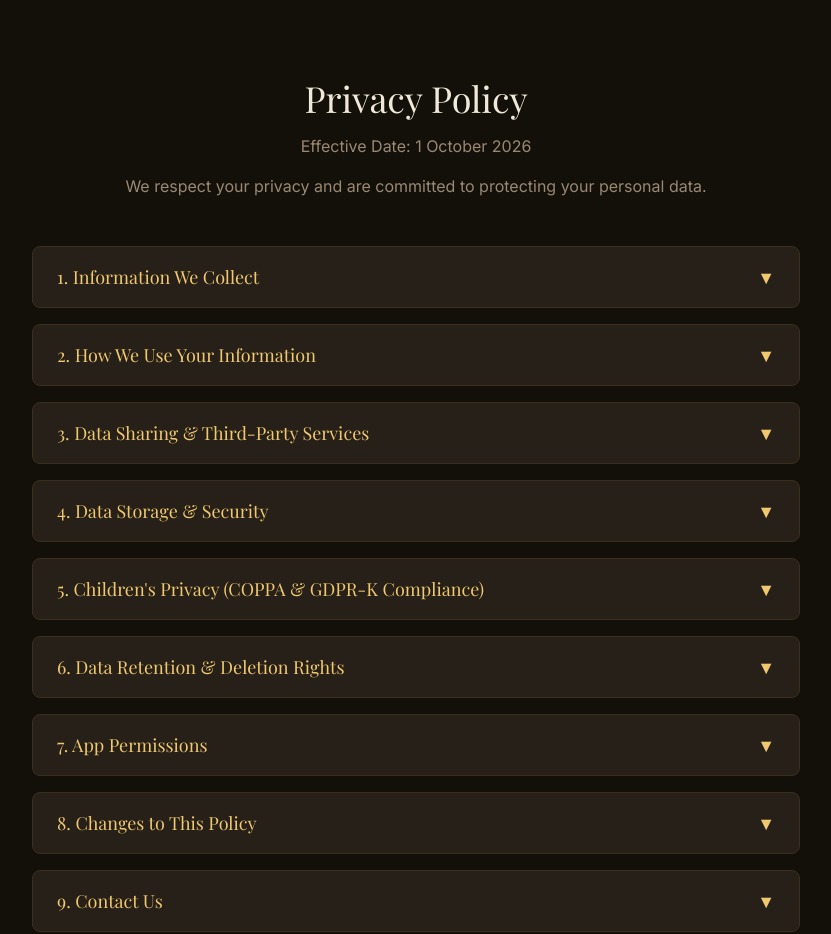
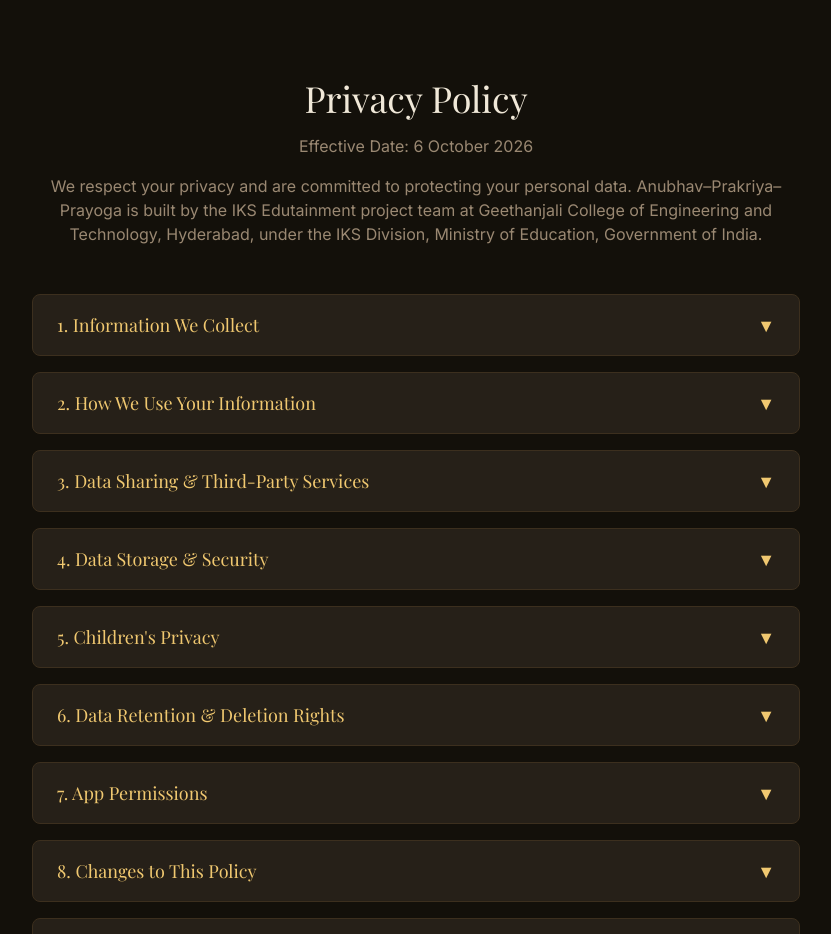
Before and after one commit to iksmaproject/iks-edutainment-website, a React (Vite) app: page / in a window 1280 px wide. Shown: the part 3640-4574 px from the top of the page, without its empty margins (224-1055 px from the left). Built offline with nearby package versions, Linux system fonts and the light colour scheme.

Commit message:
new updates to the privacy policy

```diff
--- a/src/components/PrivacyPolicy.jsx
+++ b/src/components/PrivacyPolicy.jsx
@@ -4,31 +4,31 @@
 const policies = [
     {
         title: "1. Information We Collect",
-        content: "To provide an immersive educational experience, we collect only essential data: Account Information (name, email address, hashed password, and Google profile ID if utilizing Single Sign-On) and Learning Data (module progress, quiz scores). We strictly DO NOT collect sensitive identifiers such as precise location, contact lists, photos, or microphone access."
+        content: "We collect only what the app needs to work. Account information: your name, your email address and, if you register with email, a password that we store only in hashed form. If you use Google Sign-In, we receive your name and email address from Google; we do not store your Google profile ID or profile photo. Learning data: the modules and sections you complete, practice and quiz scores, learning-report scores (for example reasoning or pattern-recognition levels) and your points, level and daily streak. One-time verification data: when you register with email, your email address and a one-time code are kept briefly to verify you and are deleted once verification is complete. Kept only on your device: your language choice, your learning-path choices (class, interests, learning style, daily goal), downloaded lesson lists and some activity progress in the astronomy lessons. Technical logs: like most online services, our hosting and database providers may record standard technical data such as IP address and request times for security and reliability. We do not collect precise location, contact lists, photos or files, or audio recordings. You can also try the app as a guest; guest mode does not create an account and sends no personal information to us."
     },
     {
         title: "2. How We Use Your Information",
-        content: "Your data is used exclusively to facilitate your learning journey. This includes account management, synchronizing progress across devices, generating personalized learning reports, and delivering critical security or administrative notices. We do not use your data for profiling or targeted advertising."
+        content: "Your data is used only to run your learning journey: creating and securing your account, verifying your email with a one-time code, keeping your progress, points and streak, generating learning reports, protecting sign-up from automated bots, and sending important security or administrative notices. We do not use your data for advertising or marketing, and we do not sell it."
     },
     {
         title: "3. Data Sharing & Third-Party Services",
-        content: "We absolutely do not sell or rent your personal information to third parties. We utilize trusted, compliant infrastructure providers: Google Sign-In (Authentication), Supabase (Encrypted Database & Auth), Brevo (Email OTP), and Google Cloud Run (Hosting). We do not integrate any advertising, marketing, or analytical trackers."
+        content: "We do not sell or rent your personal information. We rely on the following service providers, who process data only to provide their service: Google Sign-In (authentication), Supabase (database), Brevo (sending the email one-time code), Google Cloud Run (hosting), and Cloudflare Turnstile (a check, shown during registration, that confirms a person is signing up; Cloudflare may process technical information from your device such as your IP address). Some Vedic Geometry lessons embed videos from YouTube; if you play one, YouTube (Google) may collect information under its own privacy policy. The app does not contain advertising or analytics tracking tools. These providers may process data on servers outside India."
     },
     {
         title: "4. Data Storage & Security",
-        content: "Data is securely stored in Supabase (a managed PostgreSQL environment). All data in transit is encrypted using industry-standard TLS/SSL protocols. Authentication tokens are stored securely within your device's encrypted keystore. We adhere strictly to data minimization principles."
+        content: "Your account and learning data are stored in Supabase, a managed PostgreSQL service. Data sent between the app and our servers is encrypted in transit with TLS/SSL. Passwords are stored only as hashes, never in plain text. After you sign in, a sign-in token is kept in the app's private storage on your device and is removed when you sign out. We follow data minimisation: we collect only what is needed for the app to work."
     },
     {
-        title: "5. Children's Privacy (COPPA & GDPR-K Compliance)",
-        content: "We comply fully with the Children's Online Privacy Protection Act (COPPA) and Google Play's Families Policy. While our content is educational and suitable for all ages, we do not knowingly permit children under 13 to create independent accounts without verifiable parental or institutional consent. If we learn we have collected data from a child under 13 without consent, we will delete it immediately."
+        title: "5. Children's Privacy",
+        content: "This app is made for school and college learners, including students under 18. We keep data collection to the minimum needed for learning, show no advertising and do not use children's data for marketing. Learners can try the app as a guest without giving any personal information. We recommend that learners under 18 create an account with the knowledge of a parent, guardian or their school. A parent or guardian can ask us at any time to show or delete a child's data (see Section 6). If you believe a child's data was collected without suitable consent, write to us and we will delete it. We aim to follow India's Digital Personal Data Protection Act, 2023 and Google Play's Families policy, and we will update this policy as these rules require."
     },
     {
         title: "6. Data Retention & Deletion Rights",
-        content: "We retain your data only as long as your account is active. You have the right to request complete data deletion at any time. To request account and data deletion, please email us directly at iks.ma.project@gmail.com from the email address associated with your account. Upon receiving your request, all personal data and learning progress will be permanently wiped from our active servers within 14 days."
+        content: "We keep your data while your account is active. You can ask us to delete your account and data at any time: email iks.ma.project@gmail.com from the email address of your account with the subject \"Delete my account\". After we confirm the request, your account, progress and learning reports are permanently deleted from our active systems within 14 days; copies in routine backups are removed when those backups are overwritten. Data that is kept only on your device (such as your language choice) is removed when you clear the app's data or uninstall the app."
     },
     {
         title: "7. App Permissions",
-        content: "Our application requests minimal device permissions. We request Internet/Network access solely to sync your learning progress with our secure database and authenticate your account. We do not request 'dangerous' permissions (such as camera, microphone, or precise location) as they are not required for core functionality."
+        content: "The app uses Internet access to sign you in and sync your progress; vibration for touch feedback; and audio playback settings so narration and sound effects play correctly, including with the screen off. On some Android versions the media components we use also declare audio-recording and storage permissions. The app does not use them: it never records audio, and it never reads your photos, files or contacts. It does not use your camera or location."
     },
     {
         title: "8. Changes to This Policy",
@@ -36,7 +36,7 @@
     },
     {
         title: "9. Contact Us",
-        content: "If you have any questions or concerns regarding this Privacy Policy, your data rights, or the Google Play Data Safety section, please contact the Principal Investigator and development team at iks.ma.project@gmail.com."
+        content: "If you have any questions or concerns about this Privacy Policy, your data rights, or the Google Play Data Safety section, or to ask for access to or deletion of your data, please contact the Principal Investigator and development team at iks.ma.project@gmail.com."
     }
 ];
 
@@ -80,8 +80,8 @@
             <div className="max-w-3xl mx-auto">
                 <div className="text-center mb-12">
                     <h2 className="text-4xl font-serif text-txt mb-4">Privacy Policy</h2>
-                    <p className="text-dim">Effective Date: 1 October 2026</p>
-                    <p className="text-dim mt-4">We respect your privacy and are committed to protecting your personal data.</p>
+                    <p className="text-dim">Effective Date: 6 October 2026</p>
+                    <p className="text-dim mt-4">We respect your privacy and are committed to protecting your personal data. Anubhav–Prakriya–Prayoga is built by the IKS Edutainment project team at Geethanjali College of Engineering and Technology, Hyderabad, under the IKS Division, Ministry of Education, Government of India.</p>
                 </div>
 
                 <div className="space-y-2">
```
